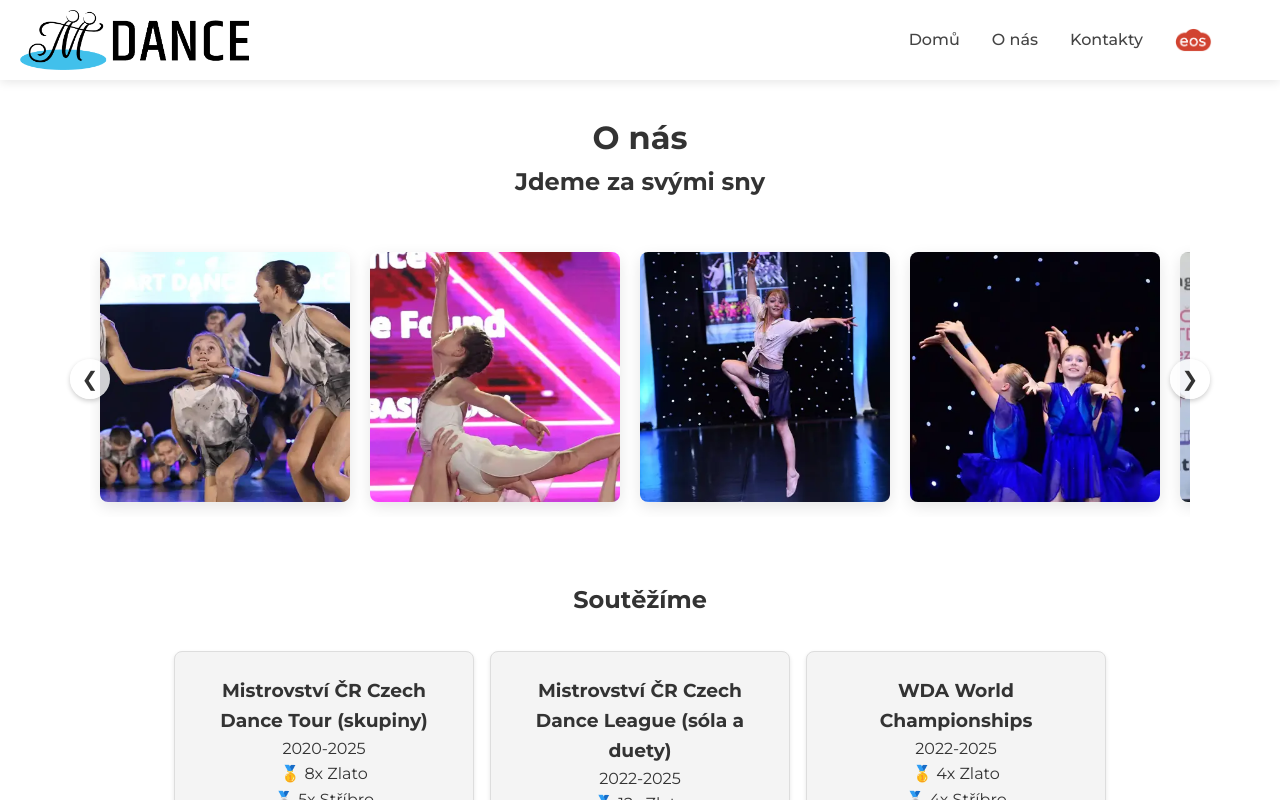
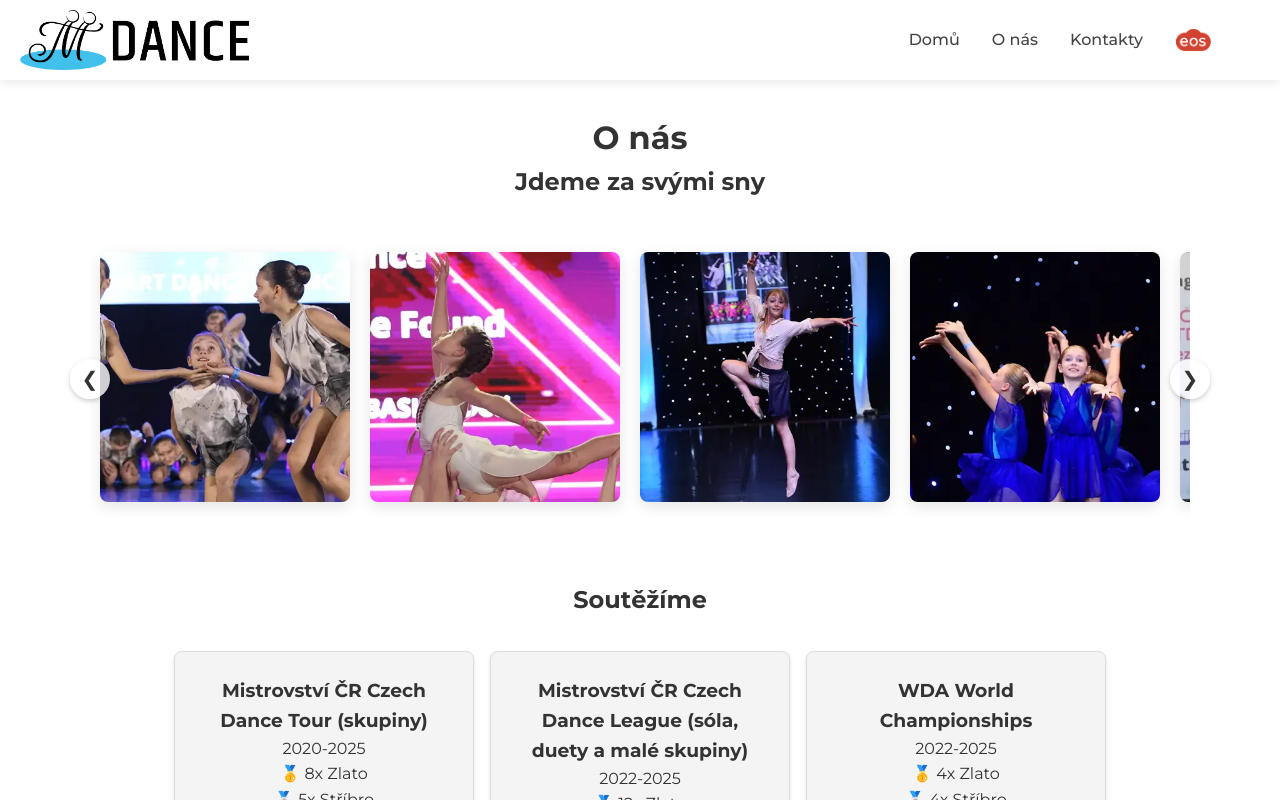
Before and after one commit to Hipapheralkus/m-dance, a React (Vite) app: page /o-nas in a window 1280 px wide. Shown: the top 800 px of the page. Built offline with nearby package versions, Linux system fonts and the light colour scheme.

Commit message:
CDL MCR update

```diff
--- a/src/pages/AboutUs.jsx
+++ b/src/pages/AboutUs.jsx
@@ -79,7 +79,7 @@ const AboutUs = () => {
                         <p>🥇 8x Zlato</p> <p>🥈 5x Stříbro</p> <p>🥉 3x Bronz</p>
                     </div>
                     <div className="tile">
-                        <h3>Mistrovství ČR Czech Dance League (sóla a duety)</h3>
+                        <h3>Mistrovství ČR Czech Dance League (sóla, duety a malé skupiny)</h3>
                         <p>2022-2025</p>
                         <p>🥇 12x Zlato</p> <p>🥈 14x Stříbro</p> <p>🥉 16x Bronz</p>
                     </div>
```
